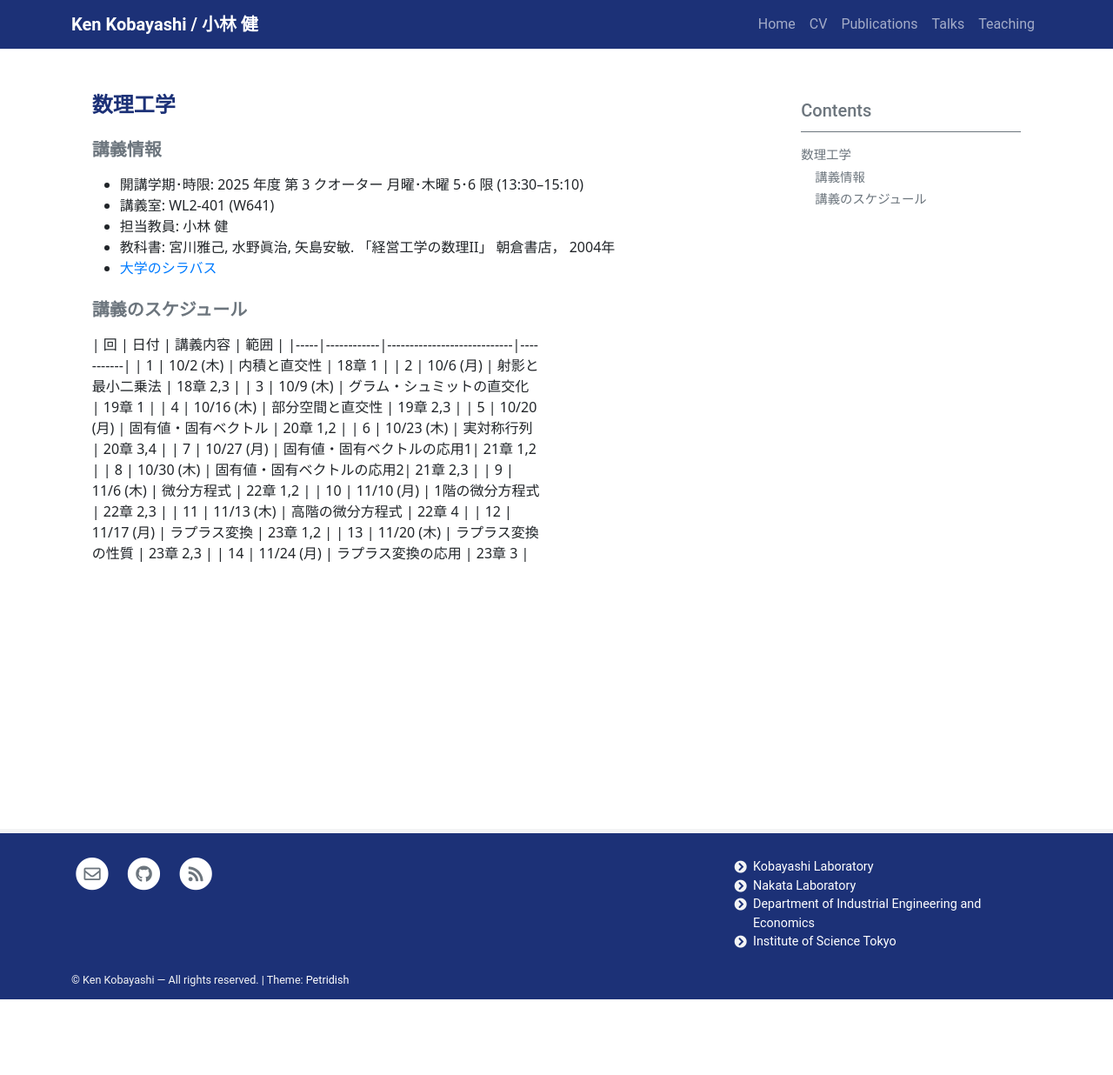
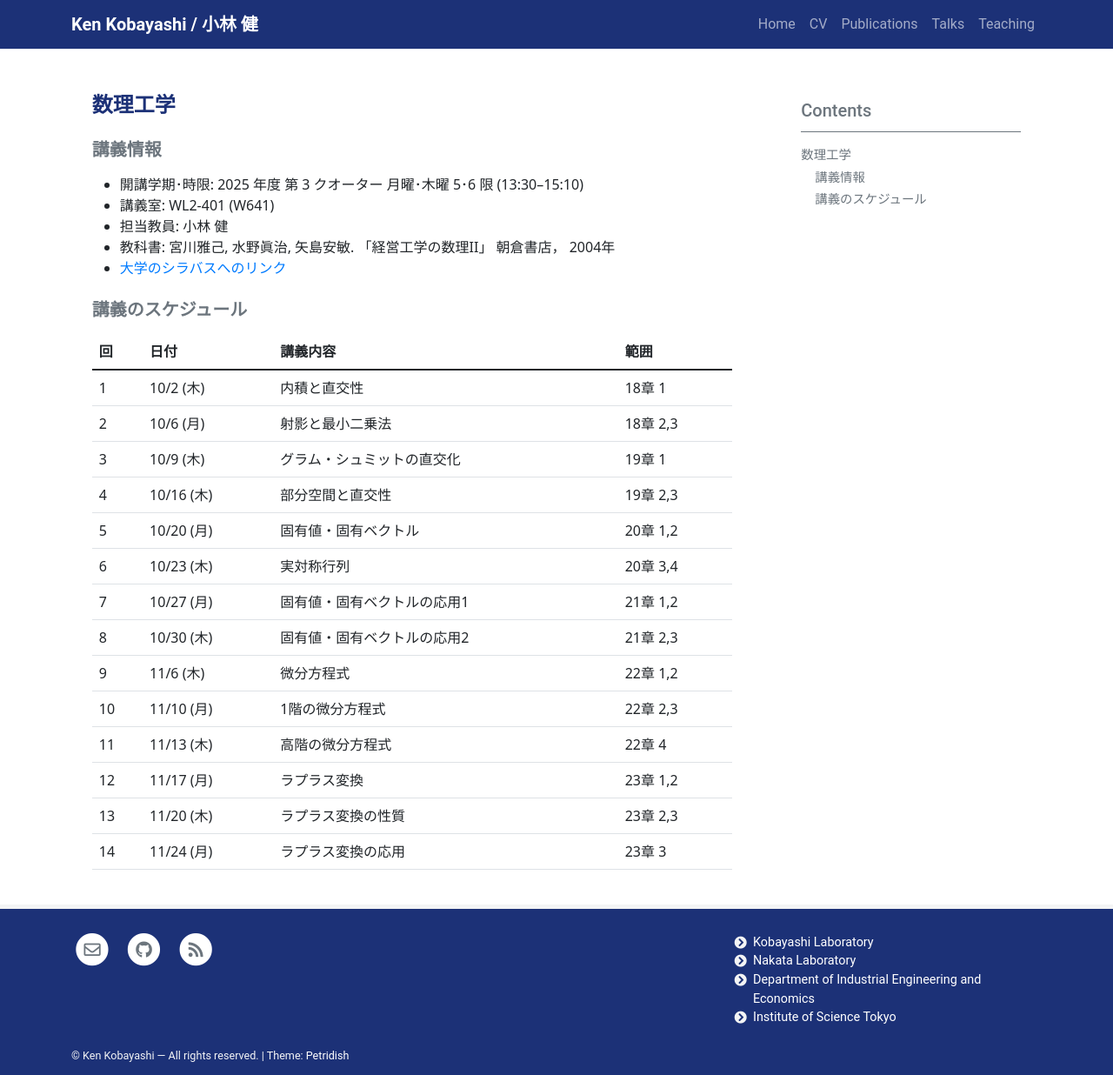
Before and after one commit to KenKoba2119/KenKoba2119.github.io, a Jekyll site: the page built from pages/teaching/iee-a203.md, in a window 1280 px wide. Shown: the whole page at 87% size. Built offline with Jekyll 4.4.1, drawn with Linux system fonts in a browser that asks for light colours; before the commit the page ends 1149 px from its top, so only the background shows below that.

Commit message:
add a203

```diff
--- a/pages/teaching/iee-a203.md
+++ b/pages/teaching/iee-a203.md
@@ -12,12 +12,10 @@ toc: true
 - 講義室: WL2-401 (W641)
 - 担当教員: 小林 健
 - 教科書: 宮川雅己, 水野眞治, 矢島安敏. 「経営工学の数理II」 朝倉書店， 2004年
-- [大学のシラバス](https://syllabus.s.isct.ac.jp/courses/2025/2/0-902-321900-0-0/202502088)
+- [大学のシラバスへのリンク](https://syllabus.s.isct.ac.jp/courses/2025/2/0-902-321900-0-0/202502088)
 
 
 ### 講義のスケジュール
-
-<div style="width:70%">
 
 | 回  | 日付       | 講義内容                   | 範囲      |
 |-----|------------|----------------------------|-----------|
@@ -35,5 +33,3 @@ toc: true
 | 12  | 11/17 (月) | ラプラス変換               | 23章 1,2  |
 | 13  | 11/20 (木) | ラプラス変換の性質         | 23章 2,3  |
 | 14  | 11/24 (月) | ラプラス変換の応用         | 23章 3    |
-
-</div>
```
Also changed, not shown: pages/teaching.md (+1 -1 lines).
